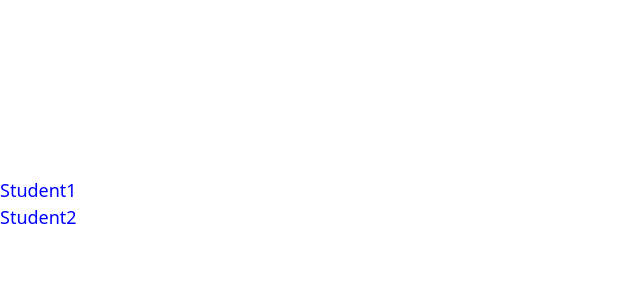
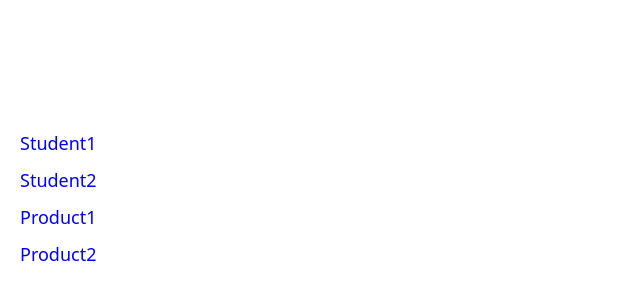
Before and after one commit to rayssssbush/react_labs, a React (Vite) app in the folder vite_app/my-app/: page / in a window 1280 px wide. Shown: the part 196-496 px from the top of the page, without its empty margins (0-640 px from the left). Built offline with nearby package versions, Linux system fonts and the light colour scheme.

Commit message:
vite_app_7

```diff
--- a/vite_app/my-app/src/index.css
+++ b/vite_app/my-app/src/index.css
@@ -81,3 +81,28 @@ a {
 	text-decoration: none;
 	color: blue;
 }
+/* src/index.css */
+h1,
+h2 {
+	margin: 0;
+}
+
+div#main {
+	display: flex;
+	margin: 20px;
+}
+
+nav {
+	display: flex;
+	flex-direction: column;
+}
+
+div#content {
+	margin-left: 40px;
+}
+
+a {
+	text-decoration: none;
+	color: blue;
+	margin-bottom: 10px;
+}
--- a/vite_app/my-app/src/routes/root.jsx
+++ b/vite_app/my-app/src/routes/root.jsx
@@ -1,10 +1,19 @@
 // src/routes/root.jsx
+import { Outlet } from 'react-router-dom'
+
 function Root() {
 	return (
-		<nav>
-			<a href={`/students/1`}>Student1</a>
-			<a href={`/students/2`}>Student2</a>
-		</nav>
+		<div id='main'>
+			<nav>
+				<a href={`/students/1`}>Student1</a>
+				<a href={`/students/2`}>Student2</a>
+				<a href={`/products/1`}>Product1</a>
+				<a href={`/products/2`}>Product2</a>
+			</nav>
+			<div id='content'>
+				<Outlet /> {/* Здесь будут отображаться вложенные маршруты */}
+			</div>
+		</div>
 	)
 }
 
```
Also changed, not shown: vite_app/my-app/src/main.jsx (+10 -8 lines).
